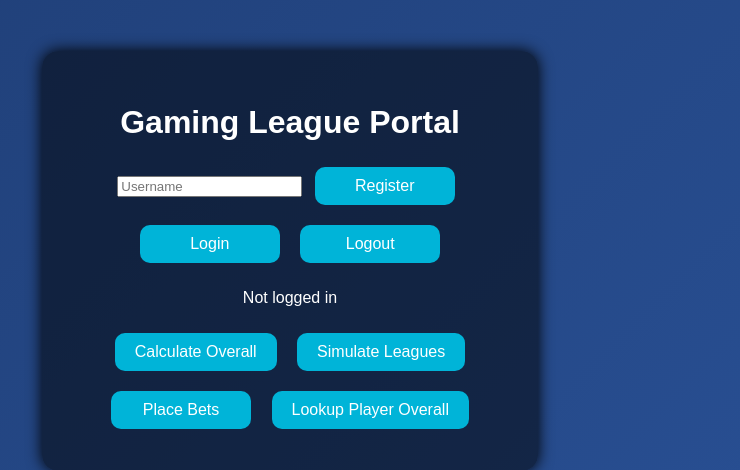
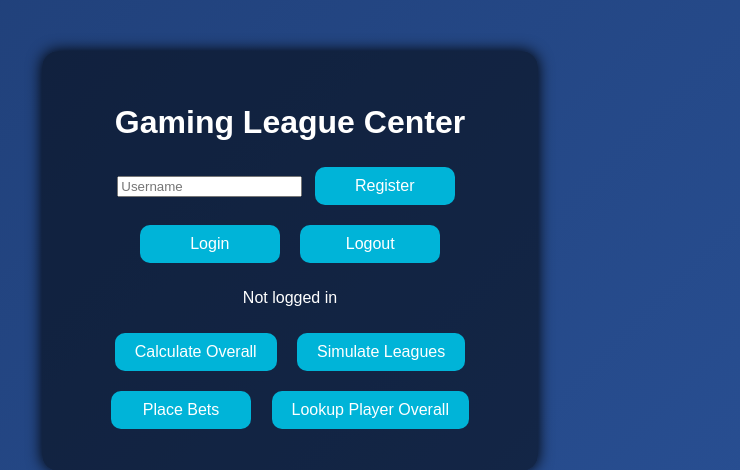
Before and after one commit to FlockNation/GamingLeagueCenter, a Flask app: page / in a window 1280 px wide. Shown: the part 171-641 px from the top of the page, without its empty margins (350-1090 px from the left). Run offline with Flask 3, Linux system fonts and the light colour scheme.

Commit message:
Update index.html

```diff
--- a/templates/index.html
+++ b/templates/index.html
@@ -3,12 +3,12 @@
 <head>
   <meta charset="UTF-8" />
   <meta name="viewport" content="width=device-width, initial-scale=1" />
-  <title>Gaming League</title>
+  <title>Gaming League Center</title>
   <link rel="stylesheet" href="/static/style.css" />
 </head>
 <body>
   <div class="container">
-    <h1>Gaming League Portal</h1>
+    <h1>Gaming League Center</h1>
 
     <div id="auth-section">
       <input type="text" id="username" placeholder="Username" />
```
